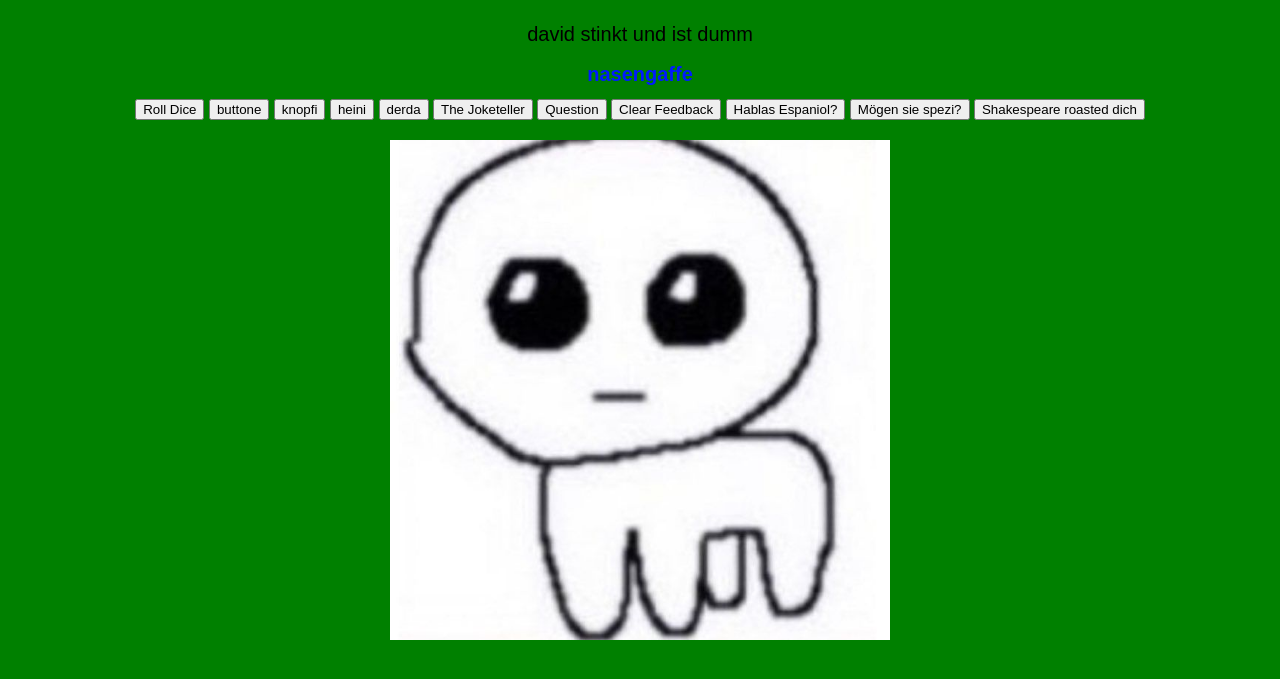
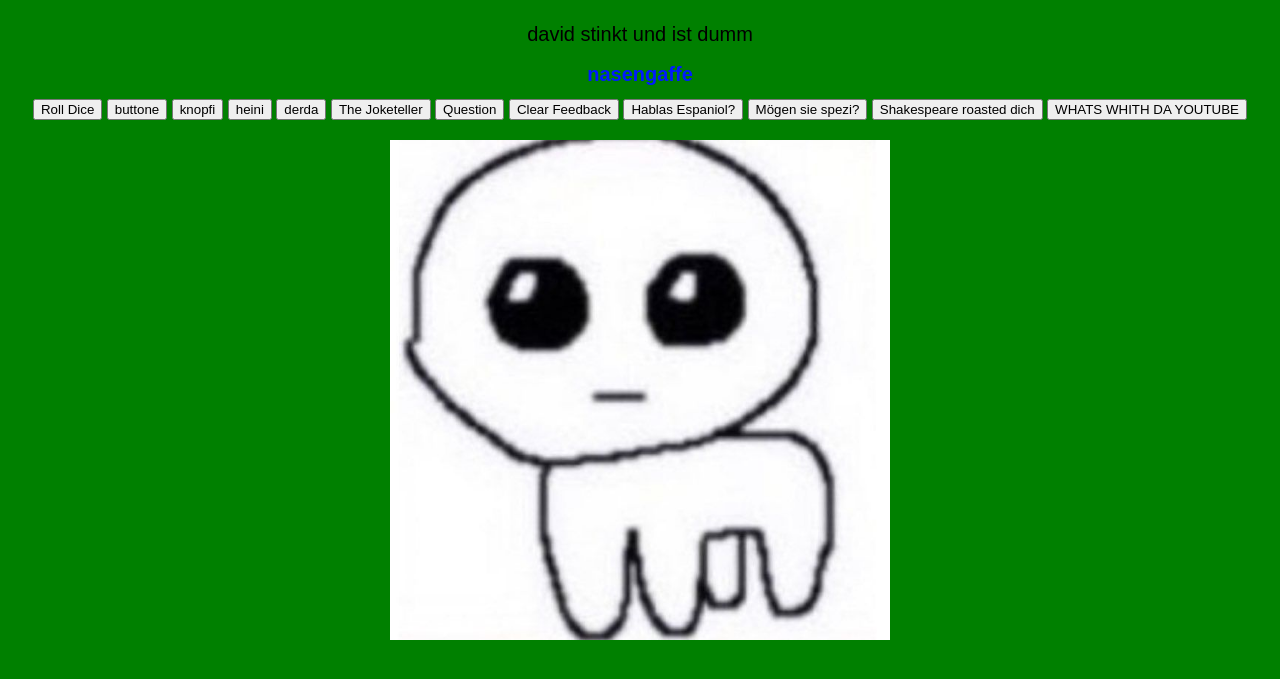
Before and after one commit to mirimasterball187/sigma, a plain HTML site: page index.html in a window 1280 px wide. Shown: the part 61-740 px from the top of the page. Drawn offline with Linux system fonts and the light colour scheme.

Commit message:
WHAT DA SIGMA

```diff
--- a/index.html
+++ b/index.html
@@ -22,6 +22,7 @@
     <button onclick="ToSpanish()">Hablas Espaniol?</button>
     <button onclick="spezi()">Mögen sie spezi?</button>
     <button onclick="roastMeShakespeareStyle()">Shakespeare roasted dich</button>
+    <button onclick="randomYouTubeSurprise()">WHATS WHITH DA YOUTUBE</button>
 
 
     <img id="meme" src="hilfe.jpg" alt="picture">
--- a/script.js
+++ b/script.js
@@ -119,3 +119,84 @@ function roastMeShakespeareStyle() {
 
     alert(insult);
 }
+
+function randomYouTubeSurprise() {
+    const videoIds = [
+        // Original List...
+
+        // Rickroll Overkill
+        "dQw4w9WgXcQ", "eBGIQ7ZuuiU", "3GwjfUFyY6M", "DLzxrzFCyOs",
+
+        // Meme Anthems & Iconic Music Vibes
+        "9Deg7VrpHbM", "ZZ5LpwO-An4", "QH2-TGUlwu4", "lXMskKTw3Bc",
+        "tVj0ZTS4WF4", "fLexgOxsZu0", "04854XqcfCY", "ZyhrYis509A",
+        "WGOohBytKTU", "YlEb3L1PIco", "YJVmu6yttiw", "GaoLU6zKaws",
+        "aWmkuH1k7uA", "YersIyzsOpc", "QK8mJJJvaes", "z9Uz1icjwrM",
+        "nZ-Bm0F1fSg", "mrVgEHZQStI", "vtPk5IUbdH0", "J---aiyznGQ",
+
+        // Viral Internet Chaos
+        "FzRH3iTQPrk", "tPEE9ZwTmy0", "QH2-TGUlwu4", "a3Z7zEc7AXQ",
+        "cYplvwBvGA4", "rY-FJvRqK0E", "sCNrK-n68CM", "rAlTOfl9F2w",
+        "NhheiPTdZCw", "iwGFalTRHDA", "ub82Xb1C8os", "q6EoRBvdVPQ",
+        "dMH0bHeiRNg", "6n3pFFPSlW4", "60ItHLz5WEA", "HtvIYRrgZ04",
+        "U9t-slLl30E", "kffacxfA7G4", "L_jWHffIx5E", "2ZIpFytCSVc",
+
+        // Gaming, Retro & Nostalgic Blasts
+        "N9qYF9DZPdw", "R1gqgD3cL7k", "9cR5hSkK6no", "cU0FqHdiVGI",
+        "Uj1ykZWtPYI", "HZnXUvG6pLs", "YbJOTdZBX1g", "sOnqjkJTMaA",
+        "Sagg08DrO5U", "y6120QOlsfU", "HPPj6viIBmU", "zCLOJ9j1k2Y",
+
+        // Unexpected Comedy & Cringe
+        "gGdGFtwCNBE", "BbeeuzU5Qc8", "SYnVYJDxu7c", "1k08yxu57NA",
+        "EqWRaAF6_WY", "FdcJVuylmsM", "vTIIMJ9tUc8", "kJQP7kiw5Fk",
+
+        // Deep Meme Lore
+        "dQw4w9WgXcQ", "S9x8h2s1lsw", "gGztd2y9N28", "2ZIpFytCSVc",
+        "yRmqZRPgK1w", "P_d0ykpzQgM", "KmtzQCSh6xk", "cGZkCPtOHnE",
+
+        // Oddballs You Didn’t Know You Needed
+        "ht0_Gzqtf3M", "FPT1-5h3wxY", "F5yrBzFYhfs", "fC7oUOUEEi4",
+        "G6PD8LAVY6A", "GgL7o_rNUAM", "QHx5uU3HVOM", "c85xkFoquyA",
+        "u06XEgF3kaw", "UNAr5tzZxdk", "Hp8yGfRVlGQ", "Nn5jlrxcpkI",
+        "8ybW48rKBME", "Z2xWZ9lMrtk",
+
+        // === NEW ADDITIONS ===
+
+        // Vine & TikTok Classics
+        "F4tHL8reNCs", "xVt0D1Wz7mY", "xUNqsfUvv-c", "JqEuArKfG6A", "fUXhPYSoNlQ",
+        "nP3dZ5B8KZk", "5sYxbELoLEk", "H5kV1N9cSFM", "Hg3HZU3X3_0", "1etTsp9_MbM",
+        "x2-Mcp1Q2AA", "rbMbQHHy2RE", "KymuqNLd7Fw", "0xX5VZ4G5YU",
+
+        // Chaotic Energy & Unhinged Edits
+        "pD_imYhNoQ4", "7QUtEmBT_-w", "v=lXMskKTw3Bc", "9Deg7VrpHbM", "frszEJb0aOo",
+        "2ZIpFytCSVc", "HZ3rYdW8uK8", "NVGVZuqBQeA", "GUV0eWxV0Sk", "Z6vFNEIhSts",
+
+        // YouTube Poop & Glitchcore
+        "YxJfzvOdS5A", "2i43x_AbS20", "Lv-sY_z8MNs", "EzC8nOdbD3A", "zK7Zb_jTqgA",
+        "MNk7sFlAxGA", "v0hRx35BR_Y", "KcnSBS3RK1U", "CywzWlsEwVk", "t5UiqKxuDHY",
+
+        // Random 3AM Internet Finds
+        "owGykVbfgUE", "LMY2tj4b1nw", "kl1ujzRidmU", "XXkz2TTD7N8", "EdB0r4eU_mQ",
+        "MdHYKQ_WdXk", "QsAU5vBA53g", "B0M0TWKJt9Y", "3kqGWlbrM7c", "DRgV9SyzZIc",
+
+        // Nostalgia Bombs
+        "xtZpyOHThfI", "Y-LIplpE5Nc", "BLf09bSA9j4", "9D-QD_HIfjA", "JkEJHdfuwUk",
+        "1loBNxAxG7Q", "kXYiU_JCYtU", "7wtfhZwyrcc", "3JWTaaS7LdU", "hTWKbfoikeg",
+
+        // Strange Music That Slaps Anyway
+        "t3otBjVZzT0", "xat1GVnl8-k", "ScNNfyq3d_w", "mWRsgZuwf_8", "6Ejga4kJUts",
+        "F57P9C4SAW4", "O-ZpOMYRi0w", "kJQP7kiw5Fk", "uelHwf8o7_U", "u9Dg-g7t2l4",
+
+        // "Why is this on YouTube?" Vibes
+        "pco91kroVgQ", "aiMZ2gR8xPY", "3H2D6fL2KzE", "ZZ5LpwO-An4", "DJztXj2GPfk",
+        "FzG4uDgje3M", "blpe_sGnnP4", "GxBSyx85Kp8", "fJ9rUzIMcZQ", "Dq9gvLnt53k",
+        "nCkpzqqog4k", "rS9z86xMB5I", "2vjPBrBU-TM", "9bZkp7q19f0", "ht0_Gzqtf3M",
+
+        // More Rickrolls for Good Measure
+        "oHg5SJYRHA0", "dPmZqsQNzGA", "dQw4w9WgXcQ", "6_b7RDuLwcI"
+    ];
+
+    const randomId = videoIds[Math.floor(Math.random() * videoIds.length)];
+    const url = `https://www.youtube.com/watch?v=${randomId}`;
+    window.open(url, "_blank");
+}
```
